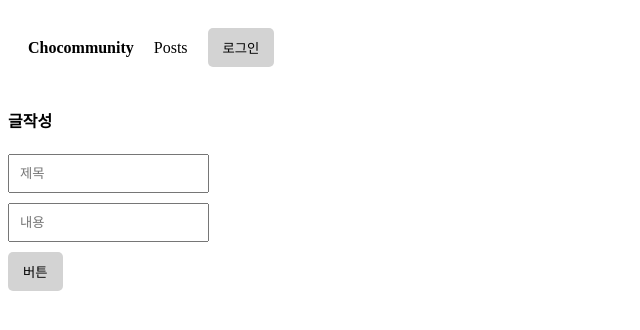
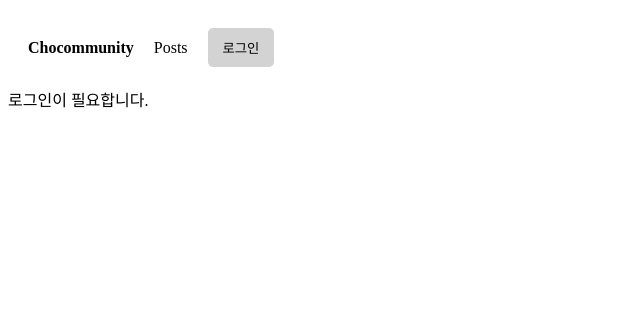
Before and after one commit to WhiteKr/WhiteKr, a Next.js app: page /post/new in a window 1280 px wide. Shown: the top 330 px of the page, without its empty margins (0-640 px from the left). Built offline with nearby package versions, Linux system fonts and the light colour scheme; no server answers.

Commit message:
fix: prevent to enter post write page without session

```diff
--- a/app/post/new/page.tsx
+++ b/app/post/new/page.tsx
@@ -1,4 +1,13 @@
-const PostWritePage = () => {
+import { getServerSession, Session } from 'next-auth';
+import { authOptions } from '@/app/api/auth/[...nextauth]/route';
+
+const PostWritePage = async () => {
+  const session: Session | null = await getServerSession(authOptions);
+
+  if (!session) {
+    return <div>로그인이 필요합니다.</div>;
+  }
+
   return (
     <div>
       <h4>글작성</h4>
```
